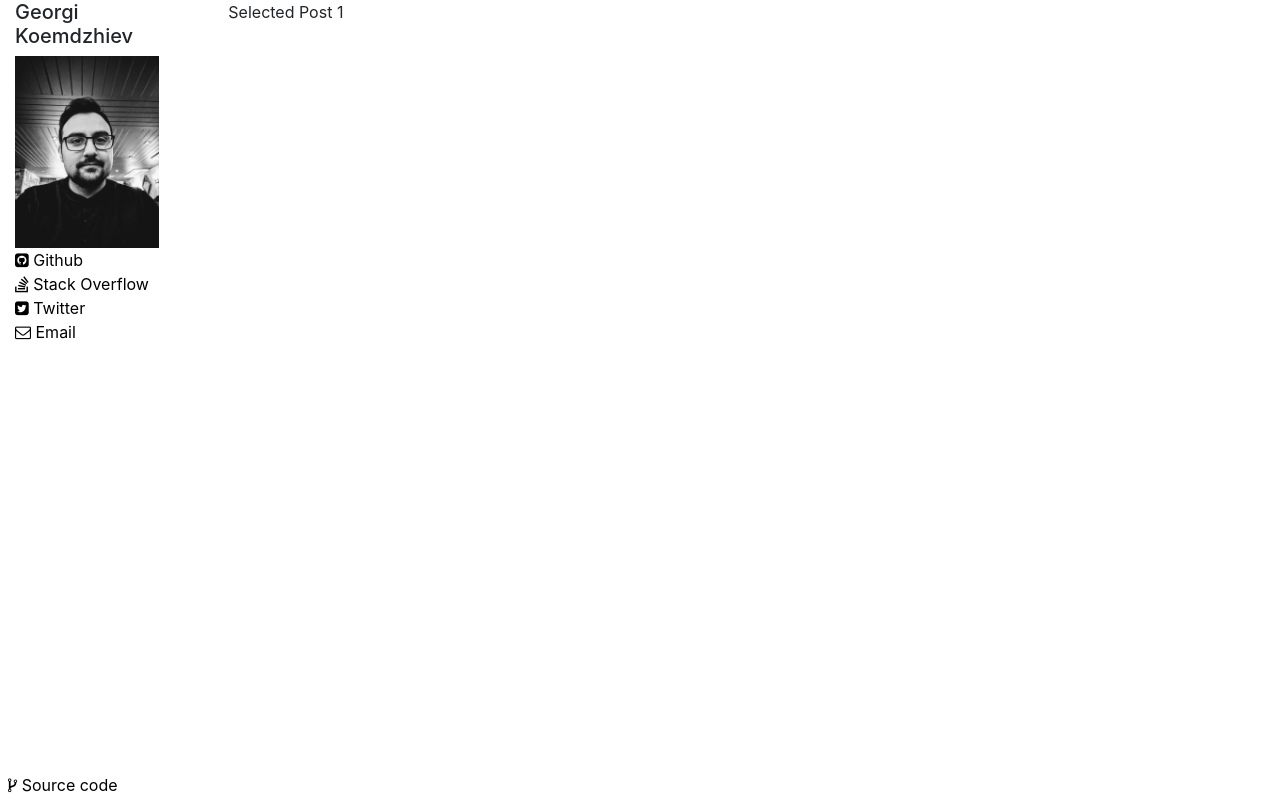
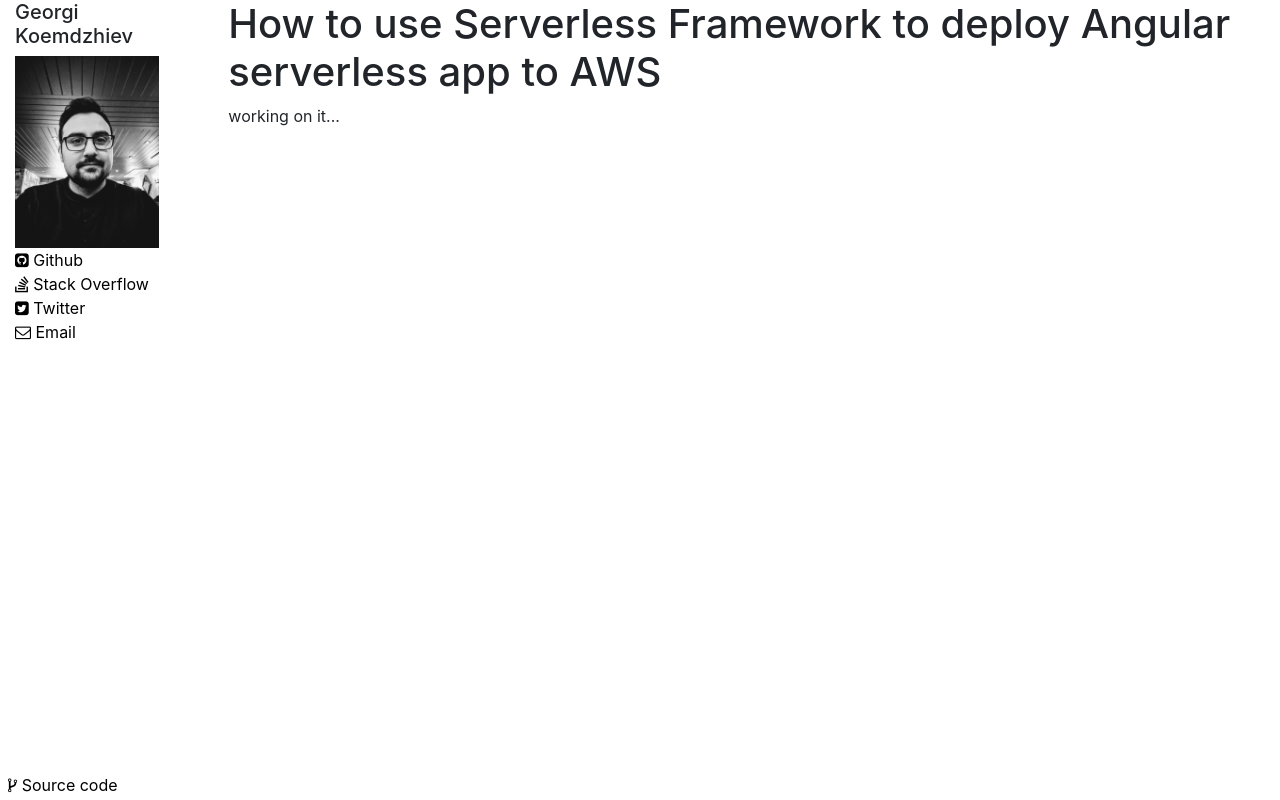
Before and after one commit to georgikoemdzhiev/georgiko.com, an Angular app: page /post/1 in a window 1280 px wide. Built offline with nearby package versions, Linux system fonts and the light colour scheme.

Commit message:
Added PostDetail component and post load logic

```diff
--- a/src/app/post-detail/post-detail.component.html
+++ b/src/app/post-detail/post-detail.component.html
@@ -1 +1 @@
-<p>Selected Post <span> {{ id }} </span></p>
+<div [innerHTML]="postContent"></div>
--- a/src/app/post-detail/post-detail.component.ts
+++ b/src/app/post-detail/post-detail.component.ts
@@ -1,6 +1,7 @@
 import { Component, OnInit } from '@angular/core';
 import { Post } from '../posts/post.model';
 import { ActivatedRoute } from '@angular/router';
+import { PostService } from '../post.service';
 
 @Component({
   selector: 'app-post-detail',
@@ -8,9 +9,9 @@
   styleUrls: ['./post-detail.component.scss']
 })
 export class PostDetailComponent implements OnInit {
-  id: string;
+  postContent: string;
 
-  constructor(private route: ActivatedRoute) { }
+  constructor(private route: ActivatedRoute, private postService: PostService) { }
 
   ngOnInit() {
     this.getPost();
@@ -20,10 +21,10 @@
 
     this.route.paramMap.subscribe(params => {
       const id = params.get('id');
-      this.id = id;
       console.log(`Loading post ${id}`);
-      // this.post = ???;
-      // TODO create PostService and retrieve to the post from Assets
+      this.postService.getPost(id).subscribe(result => {
+        this.postContent = result;
+      });
     });
   }
 
--- /dev/null
+++ b/src/app/post.service.ts
@@ -0,0 +1,17 @@
+import { Injectable } from '@angular/core';
+import { HttpClient, HttpHandler, HttpHeaders } from '@angular/common/http';
+import { Observable } from 'rxjs';
+
+@Injectable({
+  providedIn: 'root'
+})
+export class PostService {
+
+  constructor(private http: HttpClient) { }
+
+  getPost(id: string): Observable<string> {
+    return this.http.get(`/assets/articles/${id}.html`, {
+      responseType: 'text'
+    }) as Observable<string>;
+  }
+}
--- /dev/null
+++ b/src/assets/articles/1.html
@@ -0,0 +1,2 @@
+<h1>How to use Serverless Framework to deploy Angular serverless app to AWS</h1>
+<p>working on it...</p>
--- a/src/assets/articles/article_header.json
+++ b/src/assets/articles/article_header.json
@@ -4,11 +4,6 @@
             "Id": 1,
             "Date": "29-03-2020",
             "Title": "How to use Serverless Framework to deploy Angular serverless app to AWS"
-        },
-        {
-            "Id": 2,
-            "Date": "30-03-2020",
-            "Title": "Article 2"
         }
     ]
 }
```
Also changed, not shown: src/assets/articles/first_article.md (deleted, +0 -2 lines), 1 other file (tests, documents, lock files or other folders).
